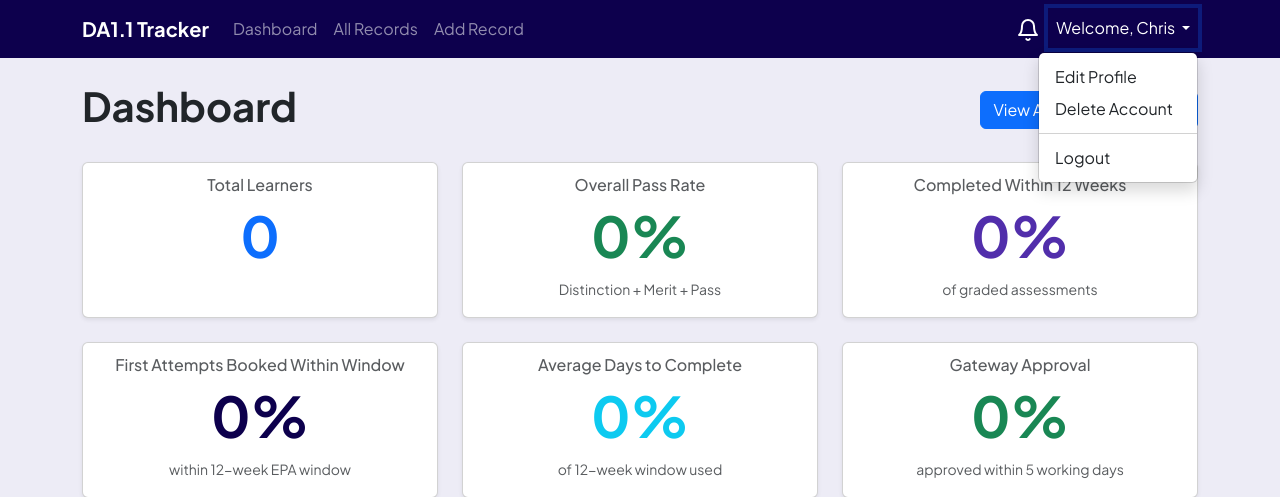
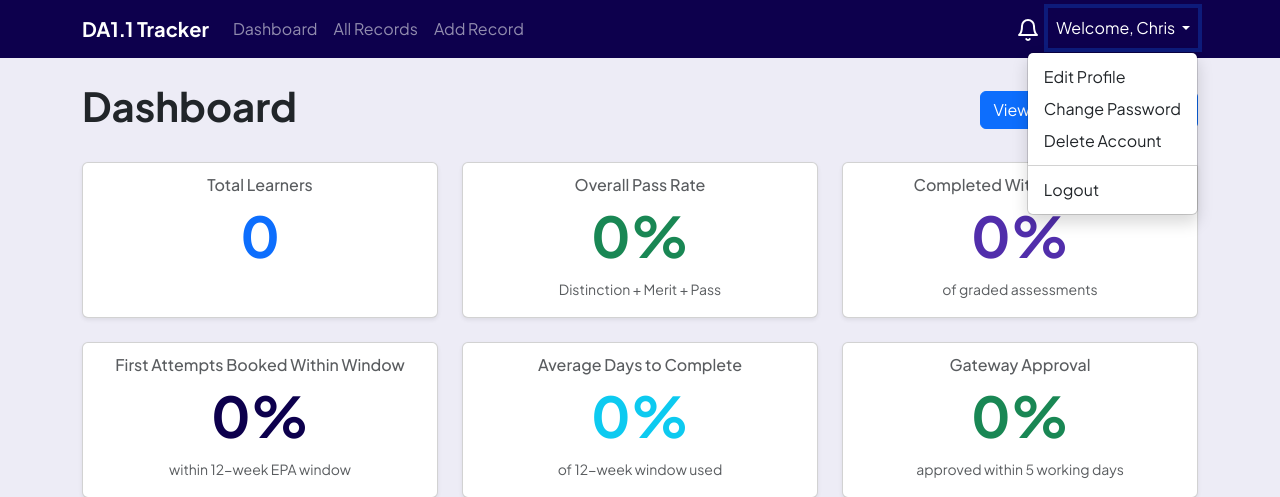
Before and after one commit to eightieskid83/da1-1-tracker, a Flask app: page / in a window 1280 px wide, after a click that opens the changed part. Shown: the top 497 px of the page. Run offline with Flask 3, Linux system fonts and the light colour scheme; a user stored in the database is signed in.

Commit message:
Add Change Password option to user dropdown menu
- New /profile/change-password route in app.py
- Change Password modal with current, new, and confirm password fields
- Client and server-side validation (min 8 chars, passwords must match)
- Auto-reset form when modal closes

Co-Authored-By: Claude Opus 4.5 <noreply@anthropic.com>

```diff
--- a/app.py
+++ b/app.py
@@ -249,6 +249,38 @@ def update_profile():
 
     except Exception as e:
         print(f"Profile update error: {e}")
+        return jsonify({'success': False, 'message': 'An error occurred.'}), 500
+
+
+@app.route('/profile/change-password', methods=['POST'])
+@login_required
+def change_password():
+    """Change user password."""
+    try:
+        current_password = request.form.get('current_password', '')
+        new_password = request.form.get('new_password', '')
+        confirm_password = request.form.get('confirm_password', '')
+
+        # Validate current password
+        if not current_user.check_password(current_password):
+            return jsonify({'success': False, 'message': 'Current password is incorrect.'}), 400
+
+        # Validate new password matches confirmation
+        if new_password != confirm_password:
+            return jsonify({'success': False, 'message': 'New passwords do not match.'}), 400
+
+        # Validate password length
+        if len(new_password) < 8:
+            return jsonify({'success': False, 'message': 'Password must be at least 8 characters long.'}), 400
+
+        # Update password
+        current_user.set_password(new_password)
+        db.session.commit()
+
+        return jsonify({'success': True, 'message': 'Password changed successfully!'}), 200
+
+    except Exception as e:
+        print(f"Password change error: {e}")
         return jsonify({'success': False, 'message': 'An error occurred.'}), 500
 
 
--- a/templates/base.html
+++ b/templates/base.html
@@ -41,6 +41,7 @@
                         </a>
                         <ul class="dropdown-menu dropdown-menu-end" aria-labelledby="userDropdown">
                             <li><a class="dropdown-item" href="#" data-bs-toggle="modal" data-bs-target="#editProfileModal">Edit Profile</a></li>
+                            <li><a class="dropdown-item" href="#" data-bs-toggle="modal" data-bs-target="#changePasswordModal">Change Password</a></li>
                             <li><a class="dropdown-item" href="#" data-bs-toggle="modal" data-bs-target="#deleteAccountModal">Delete Account</a></li>
                             <li><hr class="dropdown-divider"></li>
                             <li><a class="dropdown-item" href="{{ url_for('logout') }}">Logout</a></li>
@@ -136,6 +137,40 @@
                 <div class="modal-footer">
                     <button type="button" class="btn btn-warning" data-bs-dismiss="modal">Cancel</button>
                     <button type="button" class="btn btn-warning" onclick="confirmDeleteAccount()">Yes, delete my account</button>
+                </div>
+            </div>
+        </div>
+    </div>
+
+    <!-- Change Password Modal -->
+    <div class="modal fade" id="changePasswordModal" tabindex="-1">
+        <div class="modal-dialog modal-dialog-centered">
+            <div class="modal-content">
+                <div class="modal-header modal-header-band">
+                    <h5 class="modal-title">Change Password</h5>
+                    <button type="button" class="btn-close btn-close-white" data-bs-dismiss="modal"></button>
+                </div>
+                <div class="modal-body">
+                    <form id="changePasswordForm">
+                        <div class="mb-3">
+                            <label for="currentPassword" class="form-label field-label-purple">Current Password</label>
+                            <input type="password" class="form-control" id="currentPassword" name="current_password" required>
+                        </div>
+                        <div class="mb-3">
+                            <label for="newPassword" class="form-label field-label-purple">New Password</label>
+                            <input type="password" class="form-control" id="newPassword" name="new_password" required>
+                            <div class="form-text">Password must be at least 8 characters long.</div>
+                        </div>
+                        <div class="mb-3">
+                            <label for="confirmNewPassword" class="form-label field-label-purple">Re-enter New Password</label>
+                            <input type="password" class="form-control" id="confirmNewPassword" name="confirm_password" required>
+                        </div>
+                        <div id="passwordChangeMessage" class="alert" style="display: none;"></div>
+                    </form>
+                </div>
+                <div class="modal-footer">
+                    <button type="button" class="btn btn-warning" data-bs-dismiss="modal" onclick="resetPasswordForm()">Cancel</button>
+                    <button type="button" class="btn btn-warning" onclick="changePassword()">OK</button>
                 </div>
             </div>
         </div>
@@ -259,6 +294,61 @@
             }
         });
     }
+
+    function resetPasswordForm() {
+        document.getElementById('changePasswordForm').reset();
+        document.getElementById('passwordChangeMessage').style.display = 'none';
+    }
+
+    function changePassword() {
+        const formData = new FormData(document.getElementById('changePasswordForm'));
+        const messageDiv = document.getElementById('passwordChangeMessage');
+
+        // Client-side validation
+        const newPassword = document.getElementById('newPassword').value;
+        const confirmPassword = document.getElementById('confirmNewPassword').value;
+
+        if (newPassword !== confirmPassword) {
+            messageDiv.className = 'alert alert-danger';
+            messageDiv.textContent = 'New passwords do not match.';
+            messageDiv.style.display = 'block';
+            return;
+        }
+
+        if (newPassword.length < 8) {
+            messageDiv.className = 'alert alert-danger';
+            messageDiv.textContent = 'Password must be at least 8 characters long.';
+            messageDiv.style.display = 'block';
+            return;
+        }
+
+        fetch('{{ url_for("change_password") }}', {
+            method: 'POST',
+            body: formData
+        })
+        .then(response => response.json())
+        .then(data => {
+            if (data.success) {
+                messageDiv.className = 'alert alert-success';
+                messageDiv.textContent = data.message;
+                messageDiv.style.display = 'block';
+
+                setTimeout(() => {
+                    bootstrap.Modal.getInstance(document.getElementById('changePasswordModal')).hide();
+                    resetPasswordForm();
+                }, 2000);
+            } else {
+                messageDiv.className = 'alert alert-danger';
+                messageDiv.textContent = data.message;
+                messageDiv.style.display = 'block';
+            }
+        });
+    }
+
+    // Reset form when modal is closed
+    document.getElementById('changePasswordModal').addEventListener('hidden.bs.modal', function () {
+        resetPasswordForm();
+    });
     </script>
 
     {% block scripts %}{% endblock %}
```
